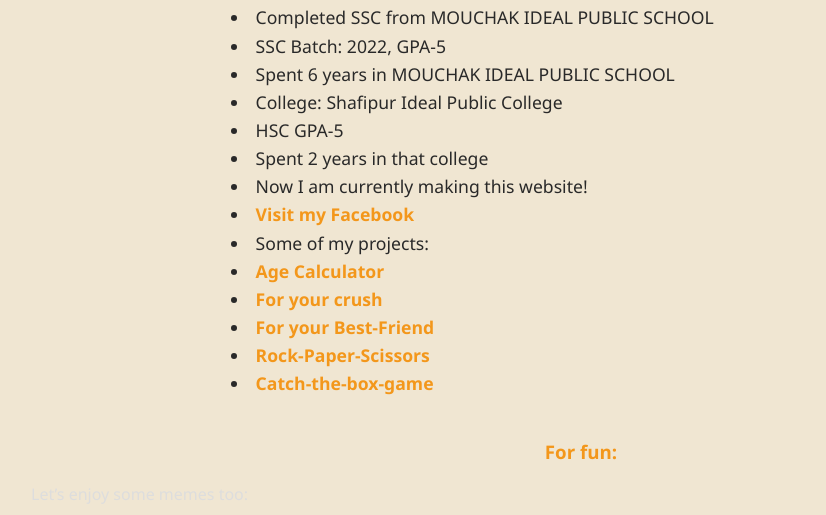
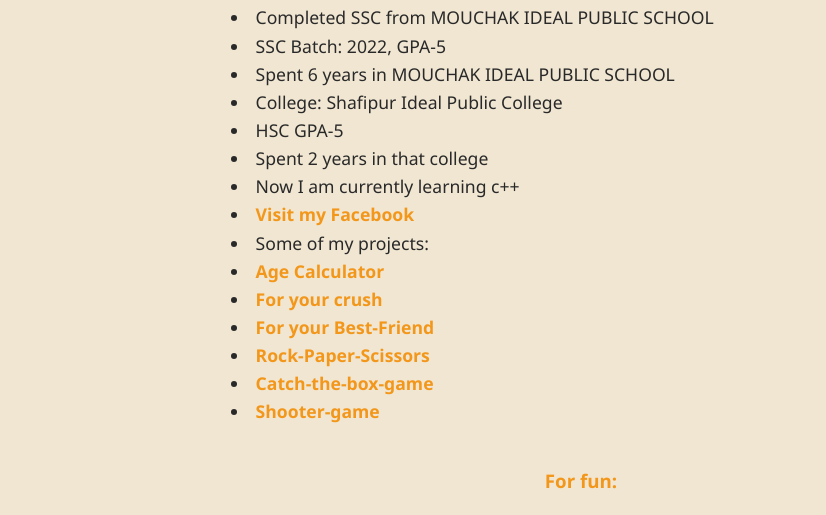
Before and after one commit to MAHFUZ-eng/mahfuz-s-protfolio, a plain HTML site: page index.html in a window 1280 px wide. Shown: the part 1759-2274 px from the top of the page, without its empty margins (59-885 px from the left). Drawn offline with Linux system fonts and the light colour scheme.

Commit message:
Add files via upload

```diff
--- a/index.html
+++ b/index.html
@@ -421,7 +421,7 @@
         <li>College: Shafipur Ideal Public College</li>
         <li>HSC GPA-5</li>
         <li>Spent 2 years in that college</li>
-        <li>Now I am currently making this website!</li>
+        <li>Now I am currently learning c++</li>
           <li> <a href="https://www.facebook.com/mahfuz.khan.asif.2024" target="_blank" rel="noopener noreferrer">Visit my Facebook</a></li>
            <li> Some of my projects:</li>
             <li> <a href="https://mahfuz-eng.github.io/Age-calculator/" target="_blank" rel="noopener noreferrer">Age Calculator</a></li>
@@ -429,6 +429,7 @@
               <li> <a href="https://mahfuz-eng.github.io/love-version2/" target="_blank">For your Best-Friend</a></li>
                 <li> <a href="https://mahfuz-eng.github.io/rock-paper-scissors/" target="_blank">Rock-Paper-Scissors</a></li>
                 <li><a href="https://mahfuz-eng.github.io/catch-the-box-game/" target="_blank">Catch-the-box-game</a></li>
+                <li><a href="https://mahfuz-eng.github.io/shooter-game/" target="_blank">Shooter-game</a></li>
       </ul>
       <h3>For fun:</h3>
 
```
